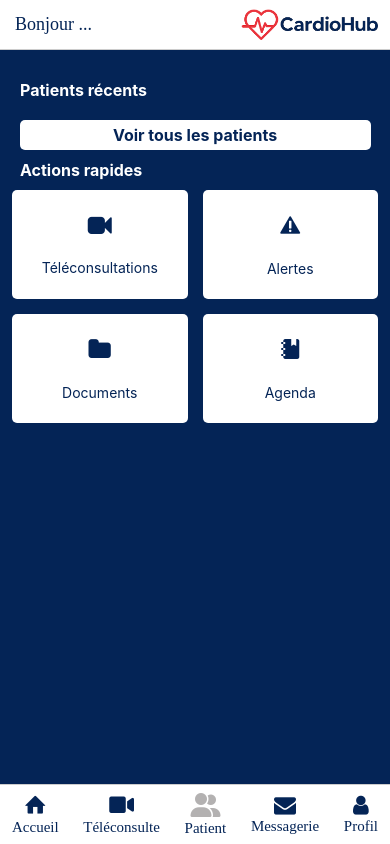
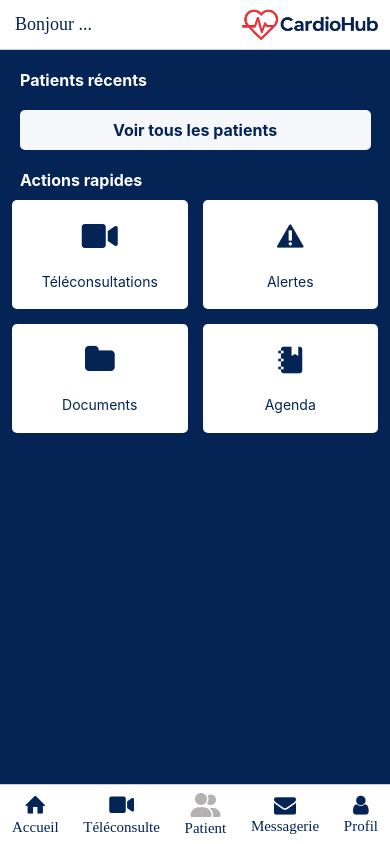
Before and after one commit to Juleslgc/Demoday_Cardiohub, a React Native app in the folder frontend/: screen /HomeProScreen in a window 390 px wide. Built offline with nearby package versions, Linux system fonts and the light colour scheme.

Commit message:
fix(pro): modify UI elements in HomeProScreen and TeleconsultationProScreen for homogenization

```diff
--- a/frontend/src/screens/pro/HomeProScreen.js
+++ b/frontend/src/screens/pro/HomeProScreen.js
@@ -3,6 +3,7 @@ import { useFocusEffect } from "@react-navigation/native";
 import { View, StyleSheet, Text, TouchableOpacity, ScrollView, ActivityIndicator } from "react-native";
 import { SafeAreaView } from 'react-native-safe-area-context';
 import FontAwesome from '@expo/vector-icons/FontAwesome';
+import FontAwesome5 from '@expo/vector-icons/FontAwesome5';
 import Foundation from '@expo/vector-icons/Foundation';
 import MaterialCommunityIcons from '@expo/vector-icons/MaterialCommunityIcons';
 import MaterialIcons from '@expo/vector-icons/MaterialIcons';
@@ -89,14 +90,14 @@ export default function HomePro({navigation}) {
                 <View key={patient.id} style={styles.rectangle}>
                   {/* Line with the patient's icon and name */}
                   <View style={{ flexDirection: "row", alignItems: "center" }}>
-                    <MaterialIcons name="account-circle" size={60} color="#042456" />
+                    <MaterialIcons name="account-circle" size={53} color="#042456" />
                     <Text style={{ marginLeft: 10 }}>
                       <Text style={styles.h2}>{patient.firstName} {patient.lastName}</Text>{"\n"}
                       <Text style={{ color: "#042456" }}>{calculateAge(patient.birthDate)} ans</Text>
                     </Text>
                   </View>
                   {/* Button to view the patient's complete file */}
-                  <View style={{ alignItems: "center", marginTop: 10 }}>
+                  <View style={{ alignItems: "center", marginTop: 5 }}>
                     <TouchableOpacity
                       activeOpacity={0.8}
                       style={styles.button}
@@ -120,33 +121,33 @@ export default function HomePro({navigation}) {
             </TouchableOpacity>
           </View>
           {/* Quick Actions Section */}
-          <Text style={styles.h1}>Actions rapides</Text>
+          <Text style={[styles.h1, { marginTop: 20 }]}>Actions rapides</Text>
           <View style={styles.allActions}>
             {/* Teleconsultation button */}
             <TouchableOpacity activeOpacity={0.8} onPress={() => navigation.navigate('TeleconsultationProScreen')}>
               <View style={styles.square}>
-                <FontAwesome name="video-camera" size={24} color="#042456" />
+                <FontAwesome5 name="video" size={32} color="#042456" />
                 <Text style={{color: '#042456' }}>Téléconsultations</Text>
               </View >
             </TouchableOpacity>
             {/* Alert button */}
             <TouchableOpacity activeOpacity={0.8} onPress={() => navigation.navigate('AlertScreen')}>
               <View style={styles.square}>
-                <Foundation name="alert" size={24} color="#042456" />
+                <Foundation name="alert" size={32} color="#042456" />
                 <Text style={{color: '#042456' }}>Alertes</Text>
               </View>
             </TouchableOpacity>
             {/* Documents Button */}
             <TouchableOpacity activeOpacity={0.8} onPress={() => navigation.navigate('DocumentScreen')}>
               <View style={styles.square}>
-                <FontAwesome name="folder" size={24} color="#042456" />
+                <FontAwesome name="folder" size={32} color="#042456" />
                 <Text style={{color: '#042456' }}>Documents</Text>
               </View>
             </TouchableOpacity>
             {/* Calendar Button */}
             <TouchableOpacity activeOpacity={0.8} onPress={() => navigation.navigate('CalendarScreen')}>
               <View style={styles.square}>
-                <MaterialCommunityIcons name="notebook" size={24} color="#042456" />
+                <MaterialCommunityIcons name="notebook" size={32} color="#042456" />
                 <Text style={{color: '#042456' }}>Agenda</Text>
               </View>
             </TouchableOpacity>
@@ -183,6 +184,8 @@ const styles = StyleSheet.create({
     minHeight: 100,
     backgroundColor: '#fff',
     borderRadius: 5,
+    marginBottom: 6,
+    paddingHorizontal: 7
   },
   allActions: {
     flexDirection: 'row',
@@ -205,7 +208,7 @@ const styles = StyleSheet.create({
     fontWeight: 'bold',
     fontSize: 16,
     marginBottom: 10,
-    marginTop: 10,
+    //marginTop: 10,
     marginLeft: 20
   },
   h2 : {
@@ -216,8 +219,8 @@ const styles = StyleSheet.create({
   },
   button: {
     backgroundColor: '#042456',
-    width: width * 0.85,
-    minHeight: 30,
+    width: width * 0.84,
+    //minHeight: 30,
     borderRadius: 5,
     alignItems: 'center',
     justifyContent: 'center',
@@ -228,9 +231,10 @@ const styles = StyleSheet.create({
     color: '#fff',
     fontWeight: 'bold',
     fontSize: 16,
+    margin: 7
   },
   button1: {
-    backgroundColor: '#fff',
+    backgroundColor: '#F5F7FA',
     width: width * 0.9,
     minHeight: 30,
     borderRadius: 5,
@@ -242,5 +246,6 @@ const styles = StyleSheet.create({
     color: '#042456',
     fontWeight: 'bold',
     fontSize: 16,
+    margin: 10,
   },
 });
--- a/frontend/src/screens/pro/TeleconsultationProScreen.js
+++ b/frontend/src/screens/pro/TeleconsultationProScreen.js
@@ -2,6 +2,7 @@ import React, { useState, useCallback } from "react";
 import { useFocusEffect } from '@react-navigation/native';
 import { SafeAreaView } from "react-native-safe-area-context";
 import { View, Text, StyleSheet, ScrollView, TouchableOpacity, TextInput, KeyboardAvoidingView, Platform, Alert } from "react-native";
+import HeaderPage from "../../components/HeaderPage.js";
 import FooterPro from "../../components/FooterPro";
 import Button from "../../components/Button";
 import Entypo from '@expo/vector-icons/Entypo';
@@ -166,22 +167,12 @@ export default function TeleconsultationProScreen({ navigation }) {
   // And finally, sort in chronological order
   .sort((a, b) => new Date(a.dateTime) - new Date(b.dateTime));
 
+  return (
+    <SafeAreaView style={styles.container}>
+      <HeaderPage title="Téléconsultations" />
+        <KeyboardAvoidingView style={{flex: 1, backgroundColor: "#042456", paddingTop: 50, zIndex: -1}} behavior={Platform.OS === "ios" ? "padding" : "height"}>
 
 
-
-
-  return (
-    <SafeAreaView style={styles.container}>
-      <KeyboardAvoidingView style={{flex: 1, backgroundColor: "#042456"}} behavior={Platform.OS === "ios" ? "padding" : "height"}>
-        {/* === HEADER === */}
-        <View style={styles.header}>
-          <TouchableOpacity onPress={() => navigation.goBack()} style={styles.backButton}>
-            <MaterialIcons name="arrow-back" size={26} color="#042456" />
-          </TouchableOpacity>
-          <View style={styles.headerCenter}>
-            <Text style={styles.headerTitle}>Téléconsultations</Text>
-          </View>
-        </View>
         {/* === SECTION: Appointment creation === */}
         <View style={styles.fixedAction}>
           <Button
```
